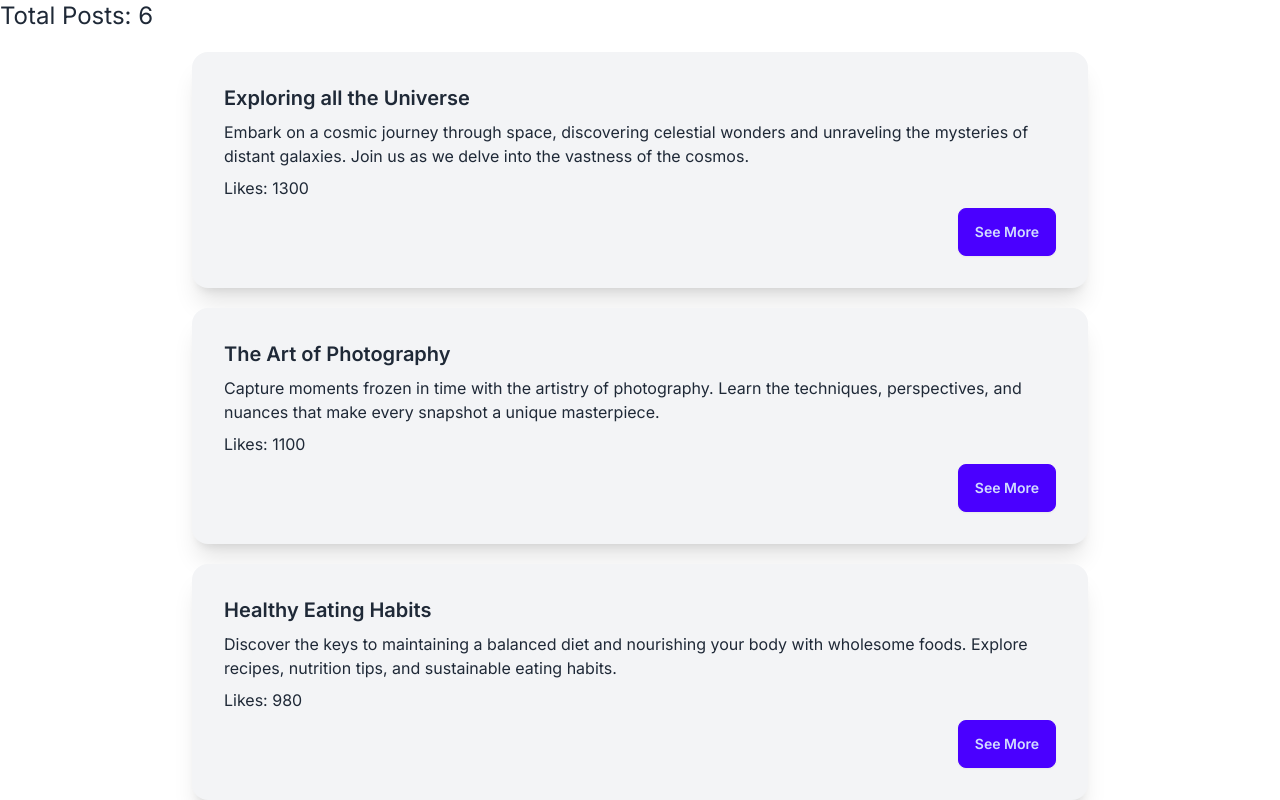
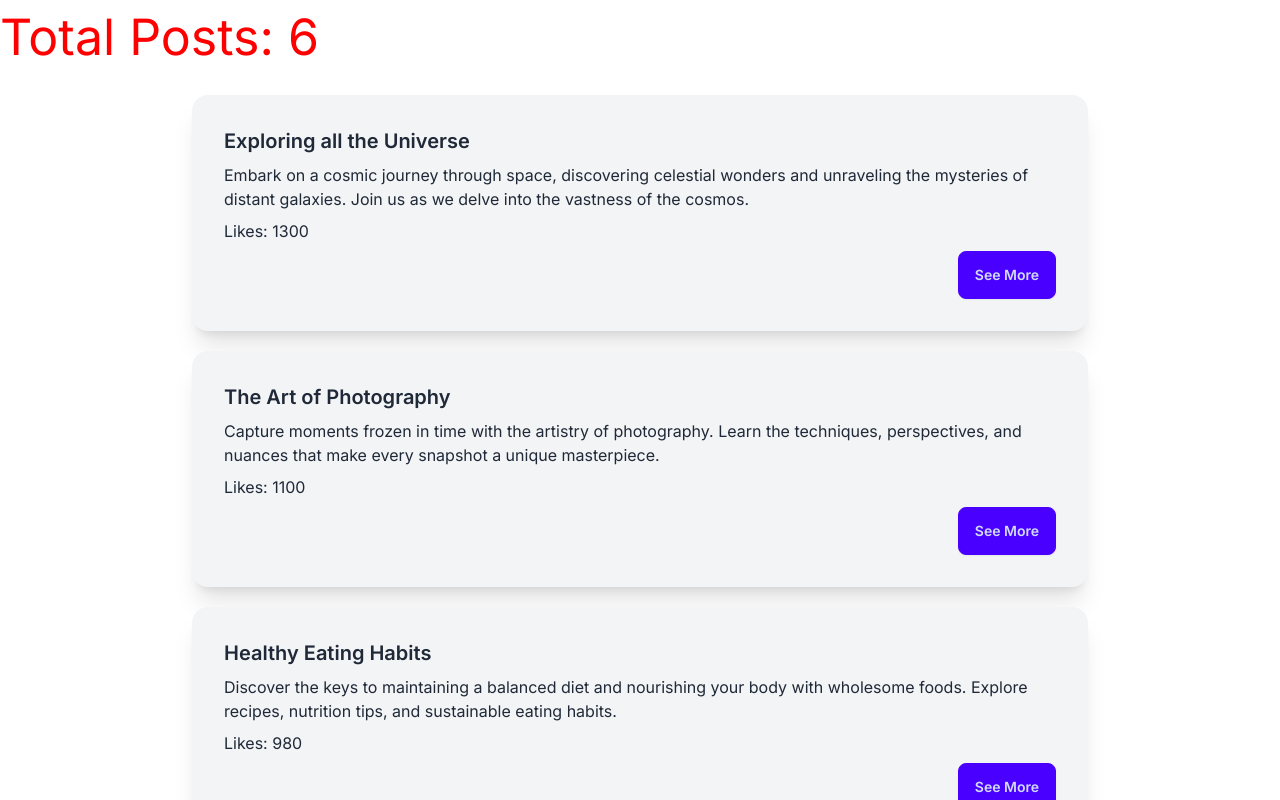
Before and after one commit to mrana007/Next-Js-next-level-data-fetching, a Next.js app: page /posts in a window 1280 px wide. Shown: the top 800 px of the page. Built offline with nearby package versions, Linux system fonts and the light colour scheme; data requests are answered from the project's data file.

Commit message:
implement css module

```diff
--- /dev/null
+++ b/src/app/posts/Posts.module.css
@@ -0,0 +1,4 @@
+.header_text{
+    font-size: 50px;
+    color: red;
+}
--- a/src/app/posts/page.js
+++ b/src/app/posts/page.js
@@ -1,4 +1,5 @@
 import Link from "next/link";
+import styles from "./Posts.module.css";
 
 const PostsPage = async () => {
   const res = await fetch("http://localhost:5000/posts", {
@@ -8,7 +9,7 @@ const PostsPage = async () => {
   // console.log(posts);
   return (
     <div className="w-full">
-      <h1 className="text-2xl">Total Posts: {posts.length}</h1>
+      <h1 className={styles.header_text}>Total Posts: {posts.length}</h1>
       {posts.map((post) => (
         <div
           key={post.id}
--- a/src/components/Users/Users.js
+++ b/src/components/Users/Users.js
@@ -1,5 +1,6 @@
 "use client";
 import React, { useEffect, useState } from "react";
+import styles from "./Users.module.css";
 
 const Users = () => {
   const [users, setUsers] = useState([]);
@@ -11,7 +12,7 @@ const Users = () => {
   }, []);
   return (
     <div>
-      <h1>Total Users: {users.length}</h1>
+      <h1 className={styles.header_text}>Total Users: {users.length}</h1>
       {users.map((user) => (
         <div
           key={user.id}
--- /dev/null
+++ b/src/components/Users/Users.module.css
@@ -0,0 +1,4 @@
+.header_text{
+    font-size: 40px;
+    color: green;
+}
```
